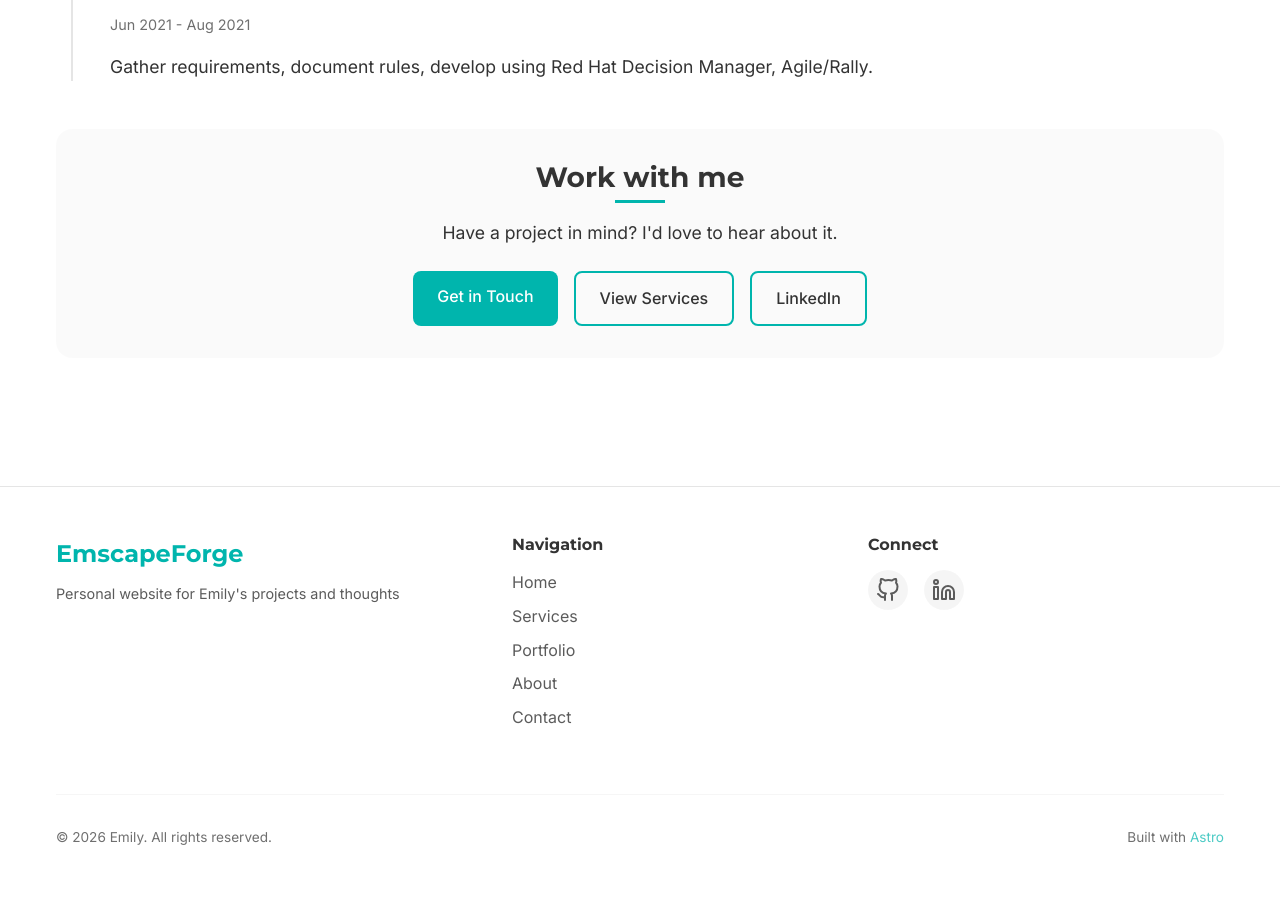
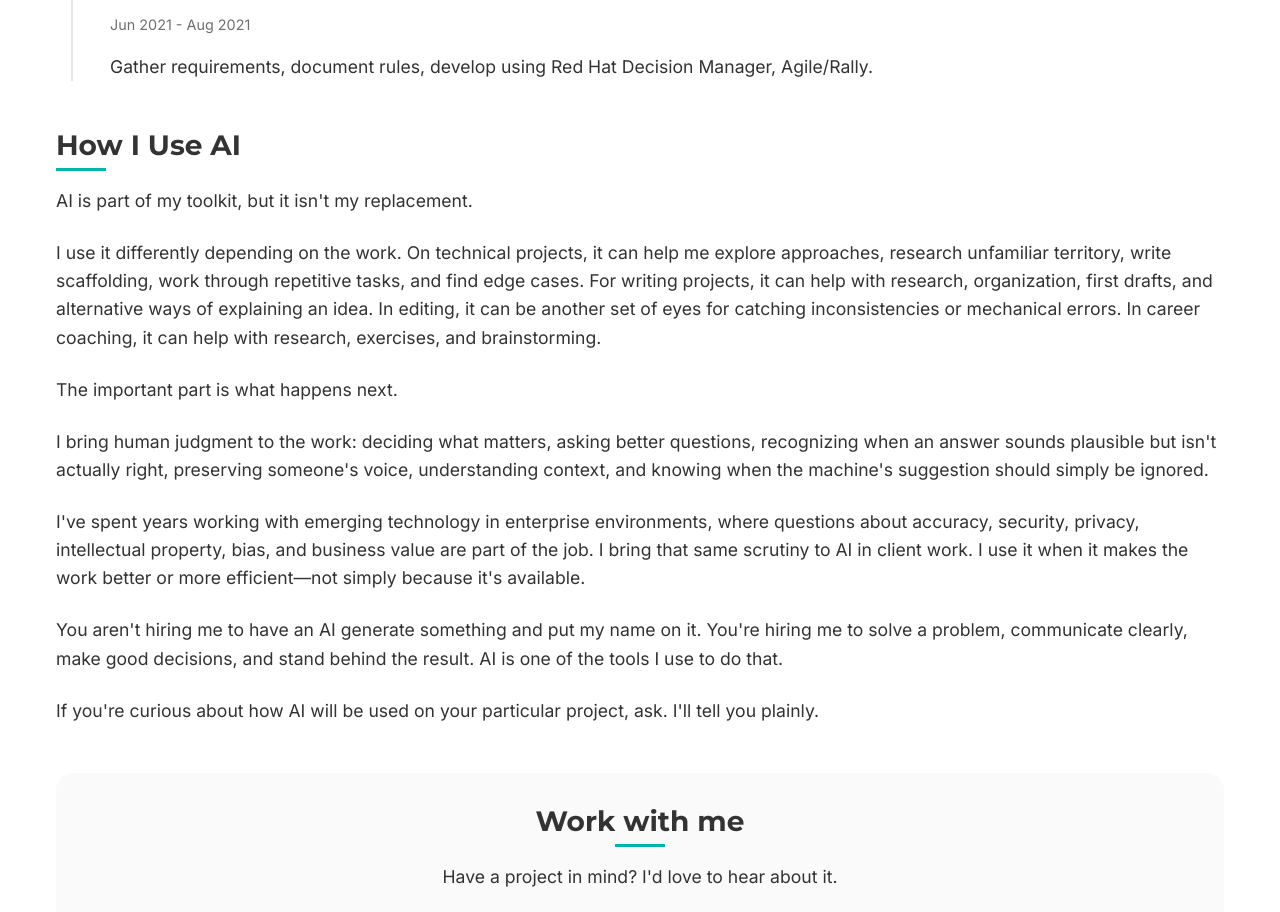
Before and after one commit to emscape/EmscapeForge, an Astro site in the folder website/: page /about in a window 1280 px wide. Shown: the part 1740-2652 px from the top of the page. Before the commit the page ends 2621 px from the top, so only its background shows below. Built offline with nearby package versions, Linux system fonts and the light colour scheme; Astro itself is replaced by a stand-in of ours.

Commit message:
Add a "How I Use AI" section to the About page
WHY:
- Client-facing transparency statement about how and where AI factors into the work, and what stays human-judgment-only

EXPECTED:
- website/src/pages/about.astro: new "How I Use AI" section renders between Experience and the "Work with me" CTA, using the existing .about-content section styling (no new CSS needed)
- npm run build completes cleanly (verified); rendered HTML spot-checked in website/dist/about/index.html

```diff
--- a/website/src/pages/about.astro
+++ b/website/src/pages/about.astro
@@ -119,6 +119,36 @@ import profilePic from '/public/images/profile.jpg';
             </div>
             {/* Placeholder for "See More" button/logic */}
           </div>
+        </div>
+
+        <div class="ai-usage">
+          <h2>How I Use AI</h2>
+          <p>AI is part of my toolkit, but it isn't my replacement.</p>
+          <p>
+            I use it differently depending on the work. On technical projects, it can help me explore approaches,
+            research unfamiliar territory, write scaffolding, work through repetitive tasks, and find edge cases.
+            For writing projects, it can help with research, organization, first drafts, and alternative ways of
+            explaining an idea. In editing, it can be another set of eyes for catching inconsistencies or
+            mechanical errors. In career coaching, it can help with research, exercises, and brainstorming.
+          </p>
+          <p>The important part is what happens next.</p>
+          <p>
+            I bring human judgment to the work: deciding what matters, asking better questions, recognizing when
+            an answer sounds plausible but isn't actually right, preserving someone's voice, understanding context,
+            and knowing when the machine's suggestion should simply be ignored.
+          </p>
+          <p>
+            I've spent years working with emerging technology in enterprise environments, where questions about
+            accuracy, security, privacy, intellectual property, bias, and business value are part of the job. I
+            bring that same scrutiny to AI in client work. I use it when it makes the work better or more
+            efficient—not simply because it's available.
+          </p>
+          <p>
+            You aren't hiring me to have an AI generate something and put my name on it. You're hiring me to
+            solve a problem, communicate clearly, make good decisions, and stand behind the result. AI is one of
+            the tools I use to do that.
+          </p>
+          <p>If you're curious about how AI will be used on your particular project, ask. I'll tell you plainly.</p>
         </div>
 
         <div class="cta">
```
